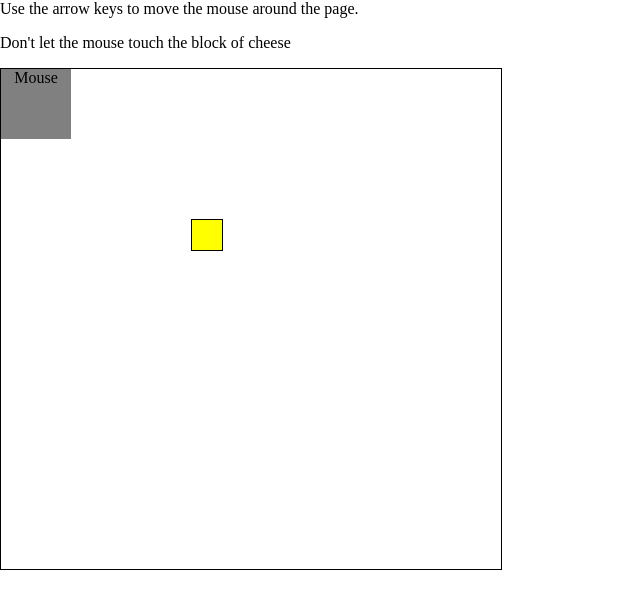
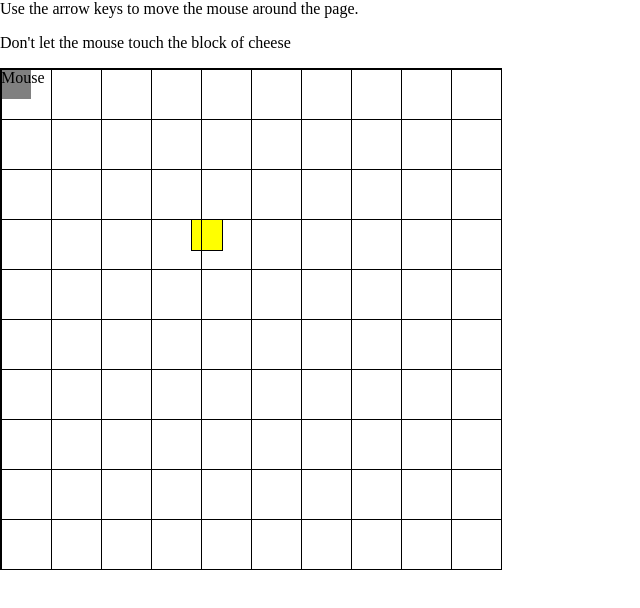
Before and after one commit to fcmdias/JSWarpZone, a website: page dom_elements/mouse_game.html in a window 1280 px wide. Shown: the whole page, without its empty margins (0-640 px from the left). Drawn offline with Linux system fonts and the light colour scheme.

Commit message:
making a grid of walls

```diff
--- a/dom_elements/mouse_game.html
+++ b/dom_elements/mouse_game.html
@@ -36,8 +36,8 @@
                 border: black 1px solid;
             }
             #mouse {
-                height: 70px;
-                width: 70px;
+                height: 30px;
+                width: 30px;
                 background-color: grey;
                 margin-top:0;
                 position: absolute;
@@ -71,12 +71,13 @@
 
             let trapped = false;
             let gkey = 0;
-            let mouseSize = 70;
+            let mouseSize = 30;
             let frameSize = 500;
             let stepSize = 5;
             let speed = 10;
             // let speedTime = (stepSize / speed) * 100
-            let speedPeriod = 20
+            let speedPeriod = 50;
+            let wallWidth = 1;
 
 
             class Object
@@ -110,19 +111,60 @@
 
             class Wall
             {
-                constructor(width, top, left) {
+                constructor(width, top, left, rot) {
                     this.width = width;
                     this.left = left;
                     this.top = top;
+                    this.rot = rot;
                 }
                 render() {
                     const playground = document.getElementById("playground");
                     let wall = document.createElement('div');
                     wall.style.width = String(this.width) + "px";
                     wall.style.backgroundColor = "black";
-                    wall.style.height= "10px";
+                    wall.style.height= wallWidth +  "px";
                     wall.style.top= String(this.top) + "px";
                     wall.style.left= String(this.left) + "px";
+                    wall.style.position= "absolute";
+                    wall.style.transform= "rotate(" + String(this.rot) + "deg)";
+
+                    playground.appendChild(wall);
+                }
+            }
+
+            class YWall
+            {
+                constructor(left) {
+                    this.left = left;
+                }
+                render() {
+                    const playground = document.getElementById("playground");
+                    let wall = document.createElement('div');
+                    wall.style.backgroundColor = "black";
+                    wall.style.width= String(wallWidth) +  "px";
+                    wall.style.height= String(frameSize) +  "px";
+                    wall.style.left = String(this.left) + "px";
+
+
+                    wall.style.position= "absolute";
+
+                    playground.appendChild(wall);
+                }
+            }
+            class XWall
+            {
+                constructor(top) {
+                    this.top = top;
+                }
+                render() {
+                    const playground = document.getElementById("playground");
+                    let wall = document.createElement('div');
+                    wall.style.backgroundColor = "black";
+                    wall.style.height= String(wallWidth) +  "px";
+                    wall.style.width= String(frameSize) +  "px";
+                    wall.style.top = String(this.top) + "px";
+
+
                     wall.style.position= "absolute";
 
                     playground.appendChild(wall);
@@ -130,9 +172,41 @@
             }
 
 
+            let frameDivisions = 10;
+
+            for (let i = 0; i < 10; i++) {
+                new YWall((i /frameDivisions)*frameSize).render()
+                new XWall((i /frameDivisions)*frameSize).render()
+            }
+
+
+
+            // let walls = [
+            //     //first level
+            //     [ (1/10)*frameSize, frameSize*(1/10), 0,0],
+            //     [ (6/10)*frameSize, frameSize*(1/10), frameSize*(2/10),0],
+            //     //second layer
+            //     [ (4/10)*frameSize, frameSize*(2/10), frameSize*(2/10), 0 ],
+            //     [ (2/10)*frameSize, frameSize*(2/10), frameSize*(8/10), 0 ],
+            //     //third level
+            //     [ (4/10)*frameSize, (3/10)*frameSize, (4/10)*frameSize, 0],
+            //     [ (3/10)*frameSize, (3/10)*frameSize, 0, 0],
+
+
+            //     // horizontal
+            //     [200,300,0,90]
+            // ]
+
+            // walls.map(wall => new Wall(wall[0],wall[1],wall[2],wall[3]).render())
+
             // new Wall(300, 100, 100).render();
-            // new Wall(300, 200, 100).render();
+            // new Wall(200, 200, 100).render();
             // new Wall(100, 200, 400).render();
+            // new Wall(200, 300, 0, 90).render();
+
+
+
+            // new Wall(200, 295, 0, 90).render();
 
 
             let obj = new Object();
```
Also changed, not shown: 2 other files.
